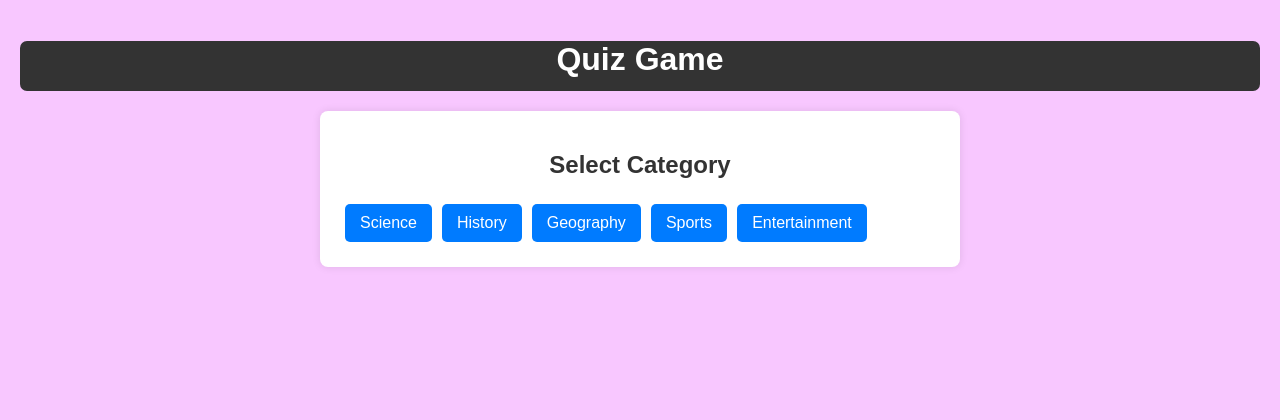
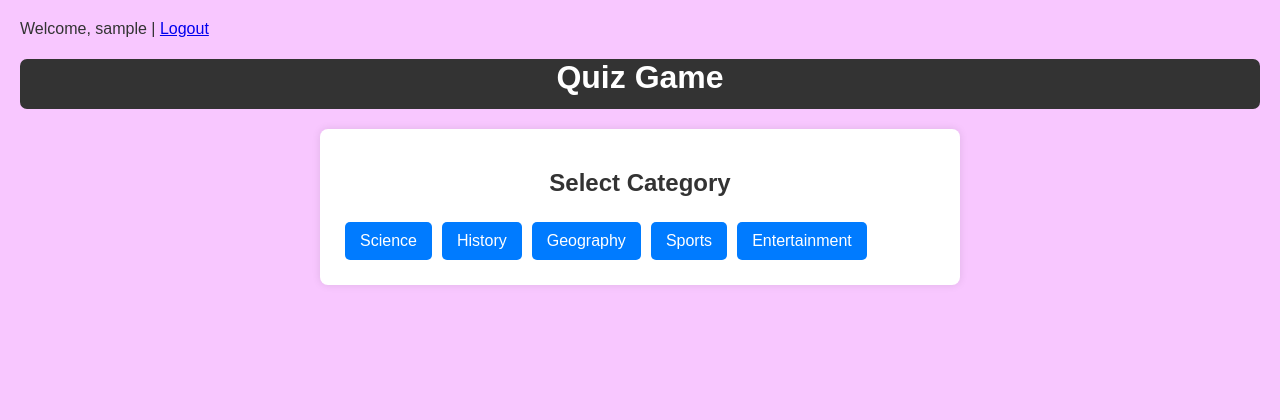
Before and after one commit to RohithReddyP/Quizz, a Flask app: page / in a window 1280 px wide. Shown: the top 420 px of the page. Run offline with Flask 3, Linux system fonts and the light colour scheme; the visitor is signed in with stand-in values (Sample User, id 1).

Commit message:
Update index.html

```diff
--- a/templates/index.html
+++ b/templates/index.html
@@ -6,9 +6,21 @@
   <link rel="stylesheet" href="{{ url_for('static', filename='styles.css') }}">
 </head>
 <body>
+  <!-- ✅ Top-right user status -->
+  <div id="user-status">
+    {% if session.get('user') %}
+      Welcome, {{ session['user'] }} |
+      <a href="{{ url_for('logout') }}">Logout</a>
+    {% else %}
+      <a href="{{ url_for('login') }}">Login</a> |
+      <a href="{{ url_for('register') }}">Register</a>
+    {% endif %}
+  </div>
+
   <header>
     <h1>Quiz Game</h1>
   </header>
+
   <div id="category-select">
     <h2>Select Category</h2>
     <div id="categories"></div>
@@ -29,7 +41,8 @@
 
   <script src="{{ url_for('static', filename='script.js') }}"></script>
   <footer>
-    <center><p>All Rights Reserved!..Dev: Rohith Reddy P</p>
+    <center>
+      <p>All Rights Reserved!.. Dev: Rohith Reddy P</p>
     </center>
   </footer>
 </body>
```
